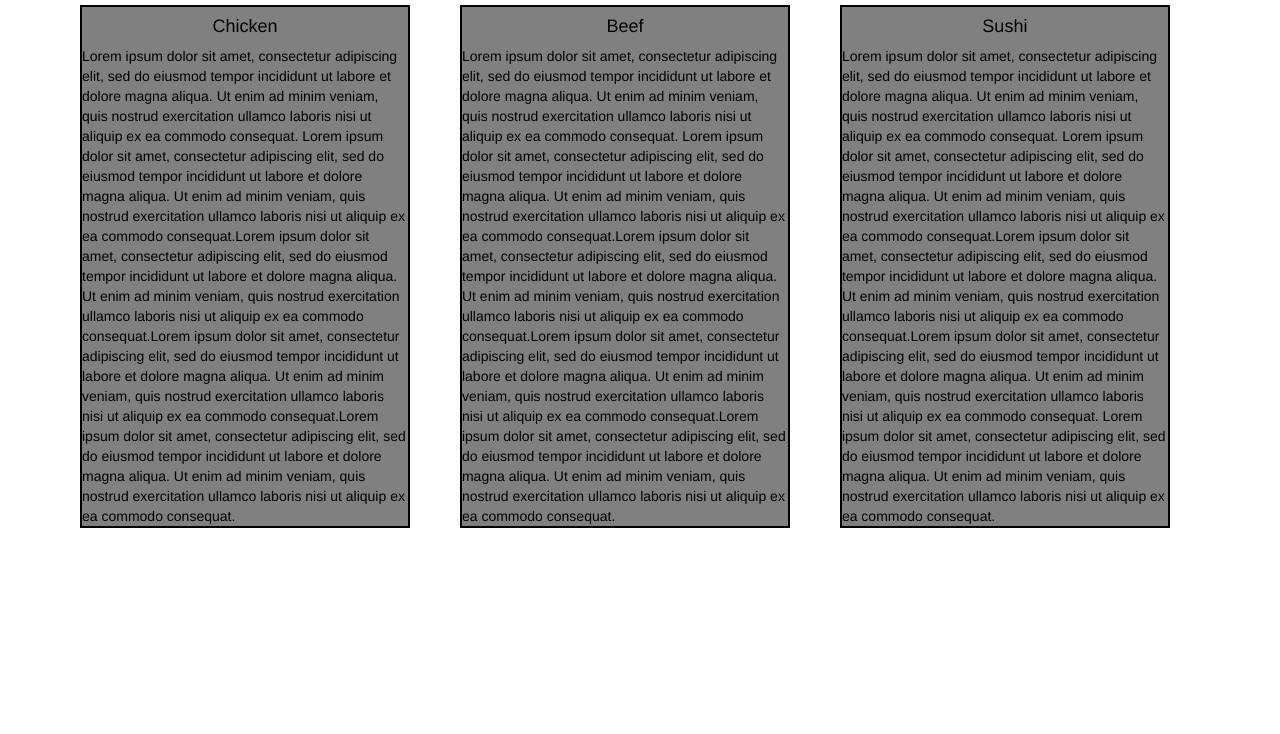
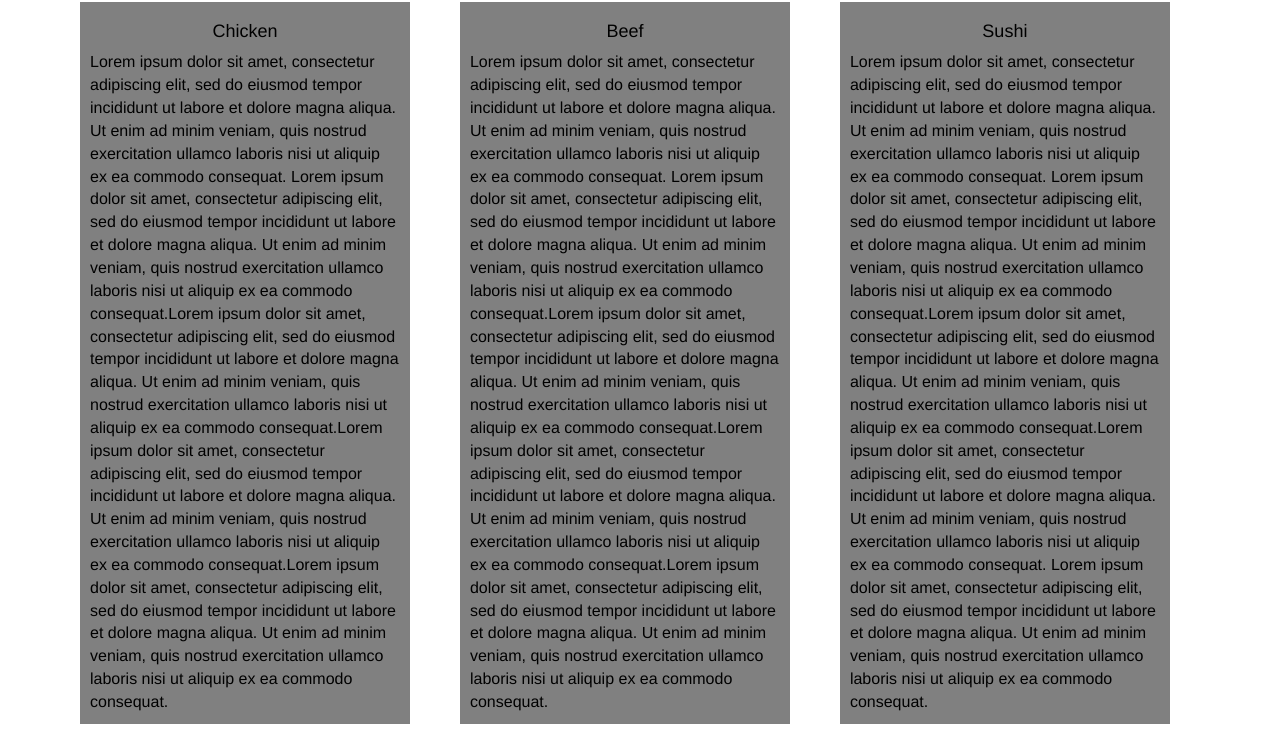
Before and after one commit to tchsource/site, a plain HTML site: page mod3-solution/index.html in a window 1280 px wide. Shown: the part 152-886 px from the top of the page. Before the commit the page ends 800 px from the top, so only its background shows below. Drawn offline with nearby package versions, Linux system fonts and the light colour scheme; files that its build step writes are made by us from their sources.

Commit message:
Update index.html

```diff
--- a/mod3-solution/index.html
+++ b/mod3-solution/index.html
@@ -7,7 +7,7 @@
     <title>David Chu's China Bistro</title>
     <link rel="stylesheet" href="css/bootstrap.css">
     <link rel="stylesheet" href="css/bootstrap.min.css">
-    <link rel="stylesheet" href="css/mystyles.css">
+    <link rel="stylesheet" href="css/mystyle.css">
     <link href='https://fonts.googleapis.com/css?family=Oxygen:400,300,700' rel='stylesheet' type='text/css'>
     <link href='https://fonts.googleapis.com/css?family=Lora' rel='stylesheet' type='text/css'>
   </head>
```
